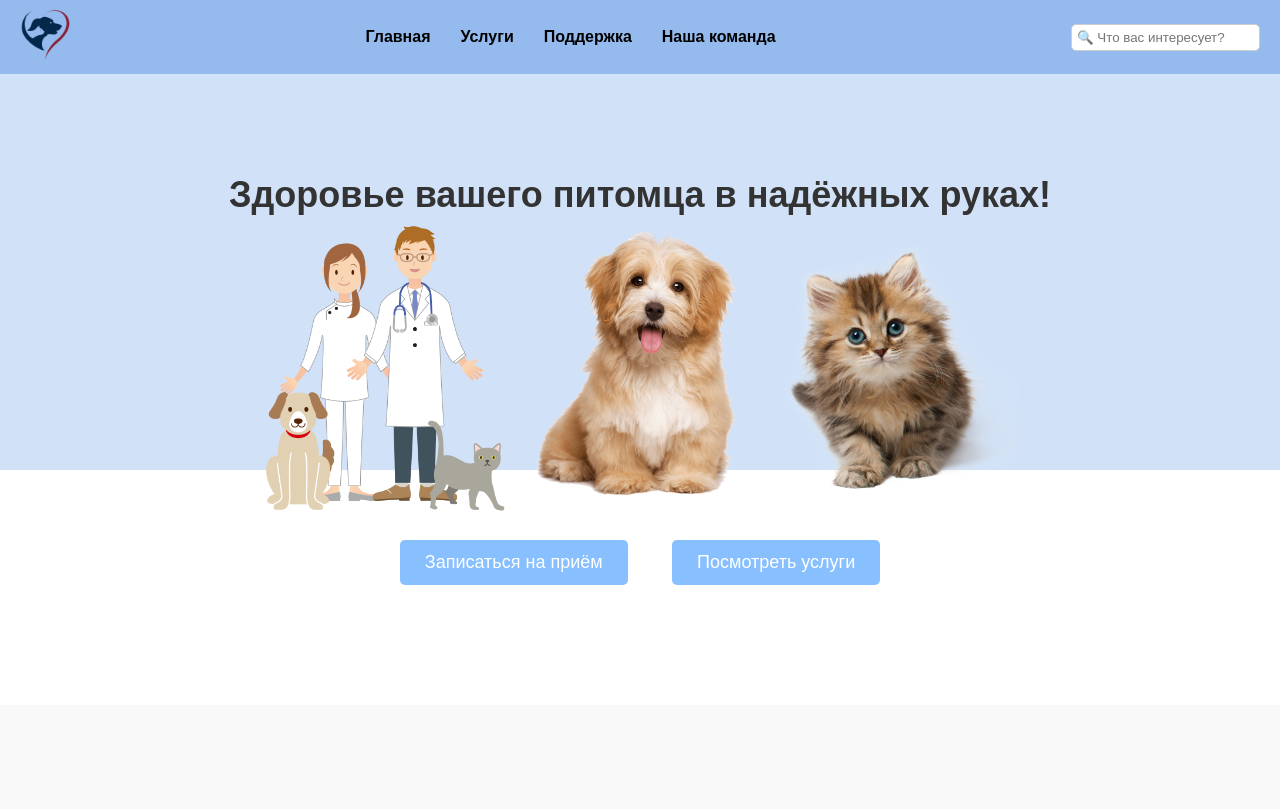
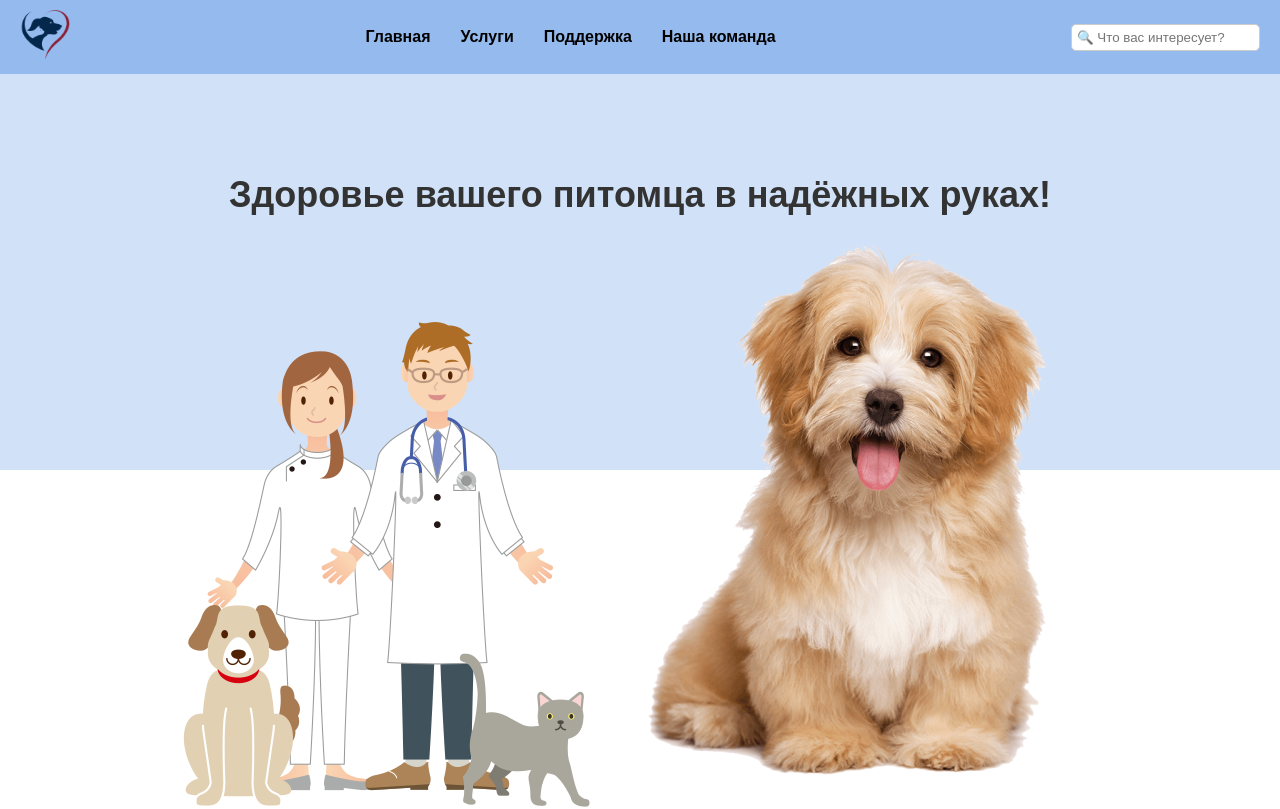
Before and after one commit to krllws/oasis, a plain HTML site: page index.html in a window 1280 px wide. Shown: the top 809 px of the page. Drawn offline with Linux system fonts and the light colour scheme.

Commit message:
Update index.html

```diff
--- a/index.html
+++ b/index.html
@@ -93,7 +93,7 @@
 
         /* Изображения */
         .vet-img, .pet1-img, .pet2-img, .paw-img{
-            width:50px;
+            width:100px;
             position: absolute;
             top: 10px;
         }
@@ -347,9 +347,9 @@
     <!-- Главный баннер -->
     <section class="main-banner">
         <h1>Здоровье вашего питомца в надёжных руках!</h1>
-        <img src="https://krllws.github.io/oasis/static/images/vet.png" alt="vet-img" style="width: 250px; height:auto;">
-        <img src="https://krllws.github.io/oasis/static/images/pet1.png" alt="pet1-img" style="width: 250px; height:auto;">
-        <img src="https://krllws.github.io/oasis/static/images/pet2.png" alt="pet2-img" style="width: 250px; height:auto;">
+        <img src="https://krllws.github.io/oasis/static/images/vet.png" alt="vet-img" >
+        <img src="https://krllws.github.io/oasis/static/images/pet1.png" alt="pet1-img" >
+        <img src="https://krllws.github.io/oasis/static/images/pet2.png" alt="pet2-img">
         <br>
         <a href="#" class="button">Записаться на приём</a>
         <a href="#services" class="button">Посмотреть услуги</a>
```
